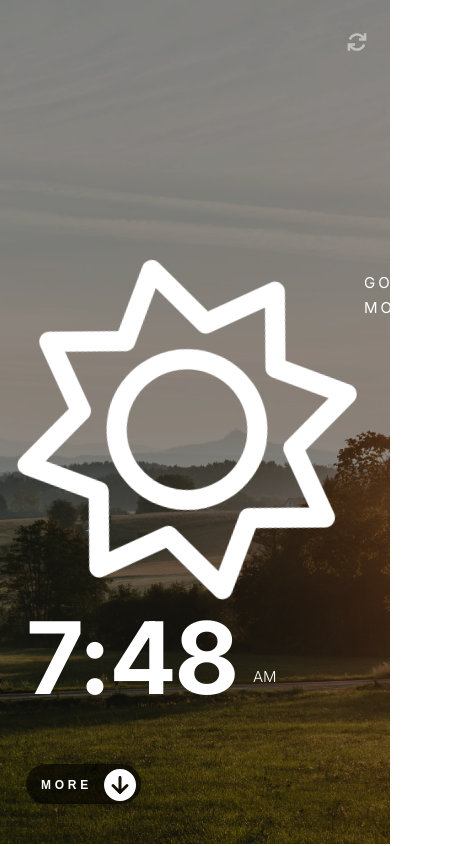
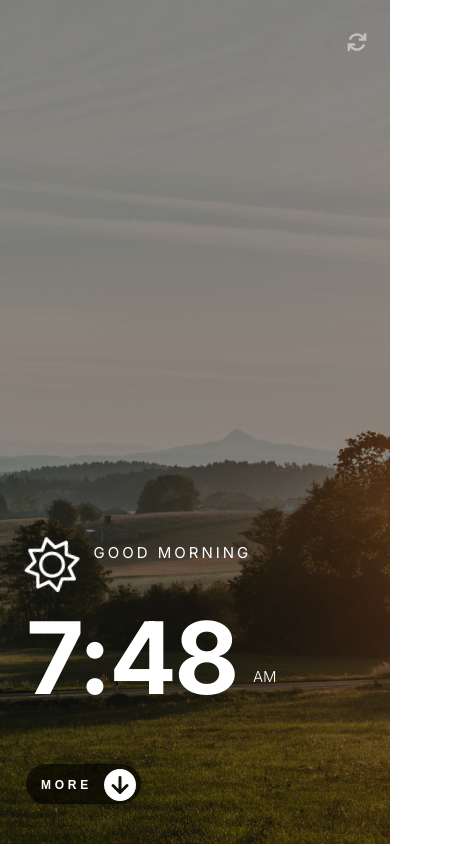
Before and after one commit to tim-green/the-clock-app, a website: page index.html in a window 390 px wide. Shown: the top 846 px of the page, 458 px wide, since content can reach past the window. Drawn offline with nearby package versions, Linux system fonts and the light colour scheme; files that its build step writes are made by us from their sources; no server answers; files whose address does not match are found by name.

Commit message:
added width for icon for screen unders 768px

```diff
--- a/assets/sass/sections/main.scss
+++ b/assets/sass/sections/main.scss
@@ -140,6 +140,11 @@
     }
   }
 
+  @media screen and (max-width: 768px) {
+    .icon {
+      width: 20%;
+    }
+  }
   &__greeting,
   span {
     font-size: 1.5rem;
```
